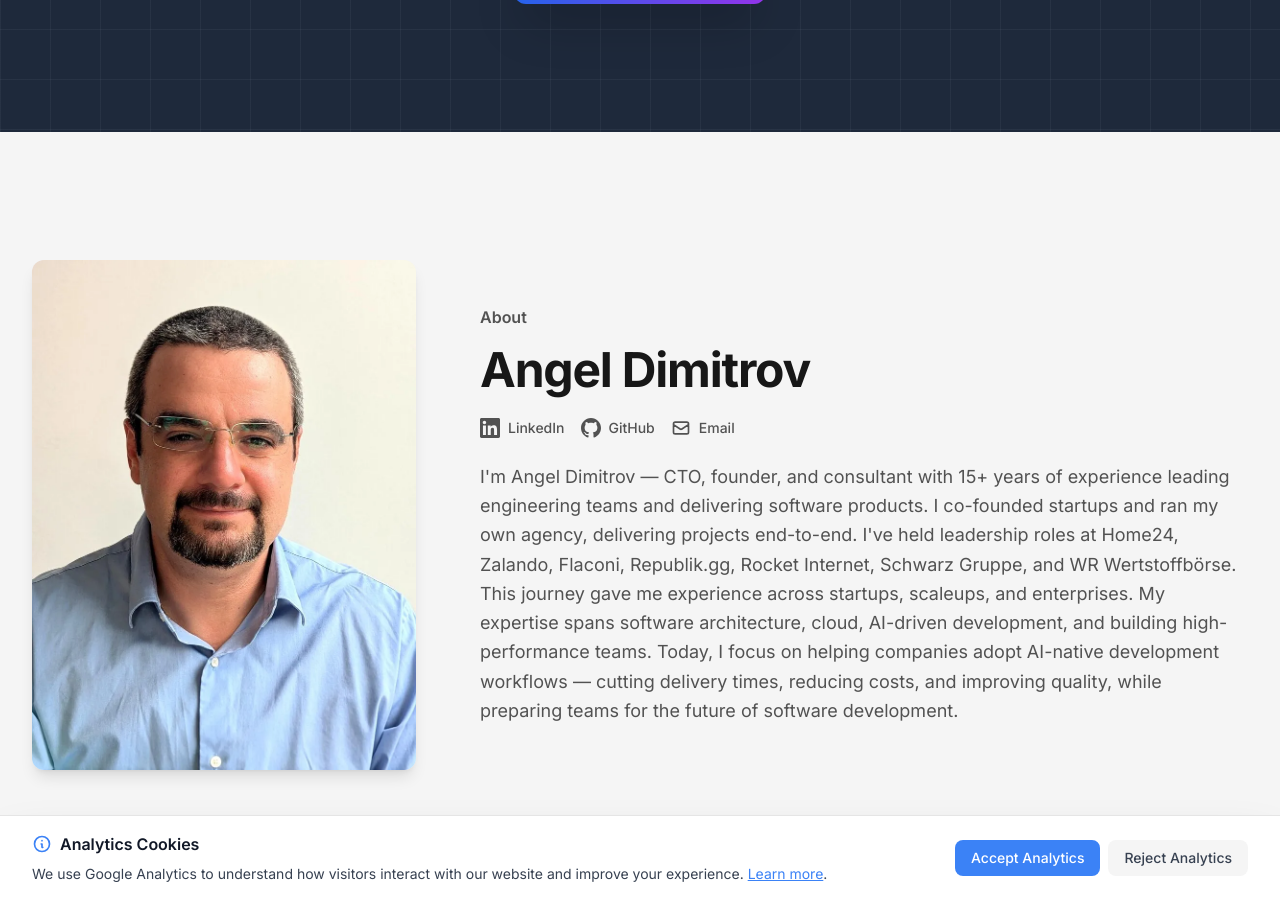
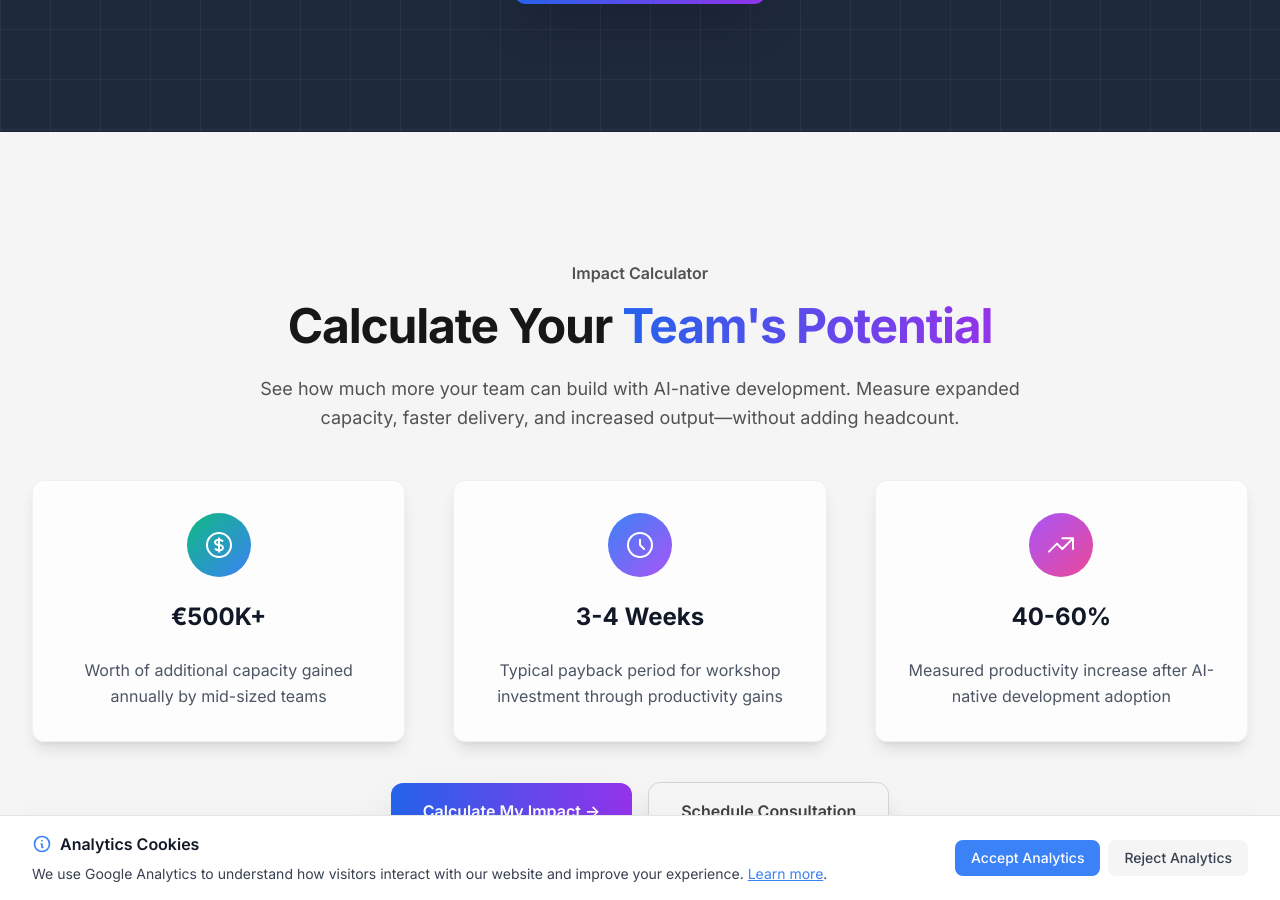
Before and after one commit to angeldimitrov/angeldimitrov.github.io, a Jekyll site: the page built from index.html, in a window 1280 px wide and 900 px high, scrolled down 4475 px. Built offline with Jekyll 4.4.1, drawn with Linux system fonts in a browser that asks for light colours; some of the changed text lies outside the part shown.

Commit message:
refactor: Reframe ROI messaging from cost savings to capacity gains
Complete messaging overhaul to focus on capacity multiplication rather than cost cutting. Prevents job security concerns while maintaining value communication for decision-makers.

```diff
--- a/assets/js/roi-calculator-minimal.js
+++ b/assets/js/roi-calculator-minimal.js
@@ -570,7 +570,7 @@
             <div class="flex-1">
               <div class="text-sm font-semibold text-gray-900">${phase.label}</div>
               <div class="text-sm text-gray-600">
-                ${phase.savedHours}h/week saved<br class="sm:hidden"> <span class="hidden sm:inline">•</span> ${phase.benchmark}% automation
+                ${phase.savedHours}h/week gained<br class="sm:hidden"> <span class="hidden sm:inline">•</span> ${phase.benchmark}% automation
               </div>
             </div>
           </div>
@@ -595,8 +595,8 @@
               </svg>
             </div>
             <div class="flex-1">
-              <div class="text-lg font-bold text-gray-900">Total Annual Savings</div>
-              <div class="text-sm text-gray-600">Combined savings across all development phases</div>
+              <div class="text-lg font-bold text-gray-900">Total Annual Capacity Value</div>
+              <div class="text-sm text-gray-600">Combined capacity gains across all development phases</div>
             </div>
           </div>
           <div class="text-right">
--- a/index.html
+++ b/index.html
@@ -405,9 +405,7 @@
             How I Can Help You <span class="gradient-text-hero">Succeed</span>
           </h2>
           <p class="md:text-md text-neutral-400">
-            Unlock the full potential of your development team with tailored AI
-            solutions. My services are designed to enhance efficiency, quality,
-            and collaboration.
+            Unlock the full potential of your development team with tailored AI solutions. My services are designed to enhance efficiency, quality, and collaboration.
           </p>
         </div>
       </div>
@@ -425,10 +423,7 @@
             </h3>
           </div>
           <p class="text-neutral-300 leading-relaxed text-left">
-            Get expert guidance on selecting the right AI tools, designing
-            scalable workflows, and preparing your team for AI-native
-            development. I help you cut through the noise and choose solutions
-            that align with your business goals.
+            Get expert guidance on selecting the right AI tools, designing scalable workflows, and preparing your team for AI-native development. I help you cut through the noise and choose solutions that align with your business goals.
           </p>
         </div>
 
@@ -445,10 +440,7 @@
             </h3>
           </div>
           <p class="text-neutral-300 leading-relaxed text-left">
-            Validate the value of AI in your development process with a tailored
-            proof-of-concept. We'll design and run a pilot workflow that
-            demonstrates measurable ROI and builds confidence for broader
-            adoption.
+            Validate the value of AI in your development process with a tailored proof-of-concept. We'll design and run a pilot workflow that demonstrates measurable ROI and builds confidence for broader adoption.
           </p>
         </div>
 
@@ -483,6 +475,94 @@
   </div>
 </section>
 
+<!-- ROI Calculator Section -->
+<section id="roi-calculator-cta" class="bg-neutral-100 py-16 md:py-24 lg:py-32">
+  <div class="container">
+    <div class="flex flex-col">
+      <div class="mb-8 md:mb-10 lg:mb-12 text-center">
+        <div class="w-full">
+          <p class="mb-3 font-semibold md:mb-4 text-neutral-600">Impact Calculator</p>
+          <h2 class="mb-5 text-3xl font-bold md:mb-6 md:text-4xl lg:text-5xl text-neutral-900">
+            Calculate Your <span class="gradient-text-light">Team's Potential</span>
+          </h2>
+          <p class="md:text-md text-neutral-600 max-w-3xl mx-auto">
+            See how much more your team can build with AI-native development. Measure expanded capacity, faster delivery, and increased output—without adding headcount.
+          </p>
+        </div>
+      </div>
+
+      <!-- ROI Metrics Cards -->
+      <div class="grid grid-cols-1 gap-y-12 md:grid-cols-3 md:gap-x-8 lg:gap-x-12 mb-10">
+        <!-- Savings Card -->
+        <div class="bg-white/80 rounded-xl p-8 border border-gray-200/60 backdrop-blur-sm text-center shadow-lg hover:shadow-xl transition-shadow">
+          <div class="mb-6">
+            <div class="w-16 h-16 bg-gradient-to-br from-emerald-500 to-blue-500 rounded-full flex items-center justify-center mx-auto mb-6">
+              <svg class="w-8 h-8 text-white" fill="none" stroke="currentColor" viewBox="0 0 24 24" xmlns="http://www.w3.org/2000/svg">
+                <path stroke-linecap="round" stroke-linejoin="round" stroke-width="1.5" d="M12 8c-1.657 0-3 .895-3 2s1.343 2 3 2 3 .895 3 2-1.343 2-3 2m0-8c1.11 0 2.08.402 2.599 1M12 8V7m0 1v8m0 0v1m0-1c-1.11 0-2.08-.402-2.599-1M21 12a9 9 0 11-18 0 9 9 0 0118 0z"></path>
+              </svg>
+            </div>
+            <h3 class="text-xl font-bold md:text-2xl text-gray-900 mb-2">
+              €500K+
+            </h3>
+          </div>
+          <p class="text-gray-600 leading-relaxed">
+            Worth of additional capacity gained annually by mid-sized teams
+          </p>
+        </div>
+
+        <!-- Payback Card -->
+        <div class="bg-white/80 rounded-xl p-8 border border-gray-200/60 backdrop-blur-sm text-center shadow-lg hover:shadow-xl transition-shadow">
+          <div class="mb-6">
+            <div class="w-16 h-16 bg-gradient-to-br from-blue-500 to-purple-500 rounded-full flex items-center justify-center mx-auto mb-6">
+              <svg class="w-8 h-8 text-white" fill="none" stroke="currentColor" viewBox="0 0 24 24" xmlns="http://www.w3.org/2000/svg">
+                <path stroke-linecap="round" stroke-linejoin="round" stroke-width="1.5" d="M12 8v4l3 3m6-3a9 9 0 11-18 0 9 9 0 0118 0z"></path>
+              </svg>
+            </div>
+            <h3 class="text-xl font-bold md:text-2xl text-gray-900 mb-2">
+              3-4 Weeks
+            </h3>
+          </div>
+          <p class="text-gray-600 leading-relaxed">
+            Typical payback period for workshop investment through productivity gains
+          </p>
+        </div>
+
+        <!-- Productivity Card -->
+        <div class="bg-white/80 rounded-xl p-8 border border-gray-200/60 backdrop-blur-sm text-center shadow-lg hover:shadow-xl transition-shadow">
+          <div class="mb-6">
+            <div class="w-16 h-16 bg-gradient-to-br from-purple-500 to-pink-500 rounded-full flex items-center justify-center mx-auto mb-6">
+              <svg class="w-8 h-8 text-white" fill="none" stroke="currentColor" viewBox="0 0 24 24" xmlns="http://www.w3.org/2000/svg">
+                <path stroke-linecap="round" stroke-linejoin="round" stroke-width="1.5" d="M13 7h8m0 0v8m0-8l-8 8-4-4-6 6"></path>
+              </svg>
+            </div>
+            <h3 class="text-xl font-bold md:text-2xl text-gray-900 mb-2">
+              40-60%
+            </h3>
+          </div>
+          <p class="text-gray-600 leading-relaxed">
+            Measured productivity increase after AI-native development adoption
+          </p>
+        </div>
+      </div>
+
+      <!-- CTA Buttons -->
+      <div class="flex flex-col sm:flex-row gap-4 justify-center items-center">
+        <a href="/roi-calculator/" class="btn-primary">
+          Calculate My Impact →
+        </a>
+        <a href="https://calendly.com/angel-sourcestream/30min" target="_blank" rel="noopener noreferrer" class="btn-secondary">
+          Schedule Consultation
+        </a>
+      </div>
+
+      <p class="text-sm text-neutral-500 mt-6 text-center">
+        Free calculator • No signup required • Instant results
+      </p>
+    </div>
+  </div>
+</section>
+
+{% include success-stories.html %}
 
 <!-- About Angel Dimitrov -->
 <section id="about" class="bg-neutral-100 py-16 md:py-24 lg:py-32">
@@ -580,6 +660,4 @@
   </div>
 </section>
 
-{% include success-stories.html %}
-
 {% include cta-transform.html %}
```
Also changed, not shown: roi-calculator.html (+18 -18 lines), workshop.html (+4 -4 lines), dist/styles.css.
